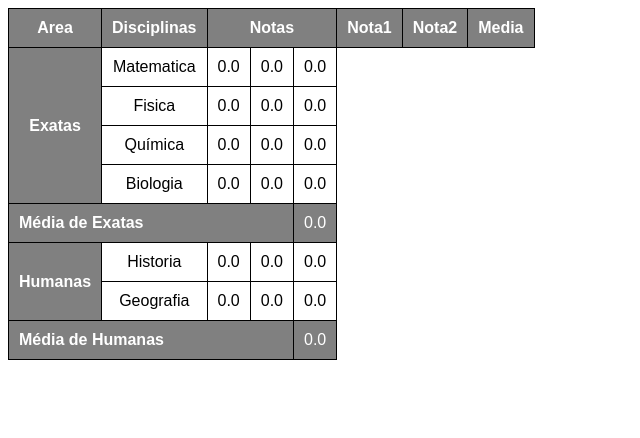
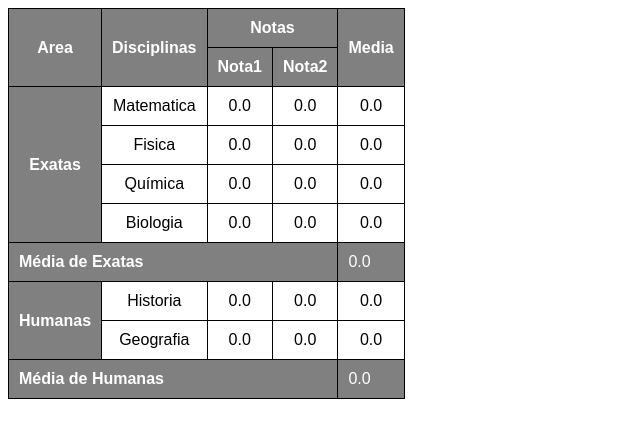
Before and after one commit to joaoooDias/html-css, a plain HTML site: page desafios/desafio014/Tabelas.html in a window 1280 px wide. Shown: the whole page, without its empty margins (0-640 px from the left). Drawn offline with Linux system fonts and the light colour scheme.

Commit message:
atualização

```diff
--- a/desafios/desafio014/Tabelas.html
+++ b/desafios/desafio014/Tabelas.html
@@ -35,14 +35,15 @@
     <table>
         <thead>
             <tr>
-                <th scope="row">Area</th>
-                <th scope="row">Disciplinas</th>
-                <th colspan="3" scope="colgroup">Notas</th>
-                <th scope="rowgroup">Nota1</th>
-                <th scope="rowgroup">Nota2</th>
+                <th scope="row" rowspan="2">Area</th>
+                <th scope="row" rowspan="2">Disciplinas</th>
+                <th scope="rowgroup" colspan="2">Notas</th>
                 <th scope="col" rowspan="2">Media</th>
             </tr>
-
+            <tr>
+                <th scope="">Nota1</th>
+                <th scope="">Nota2</th>
+            </tr>
         </thead>
         <tbody>
             <tr>
```
